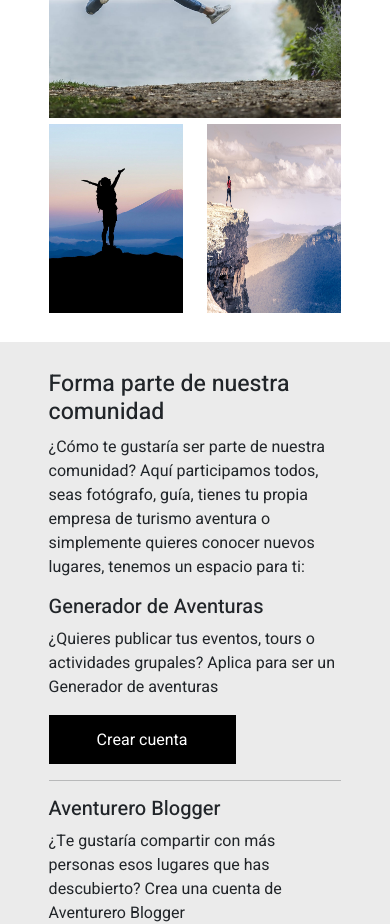
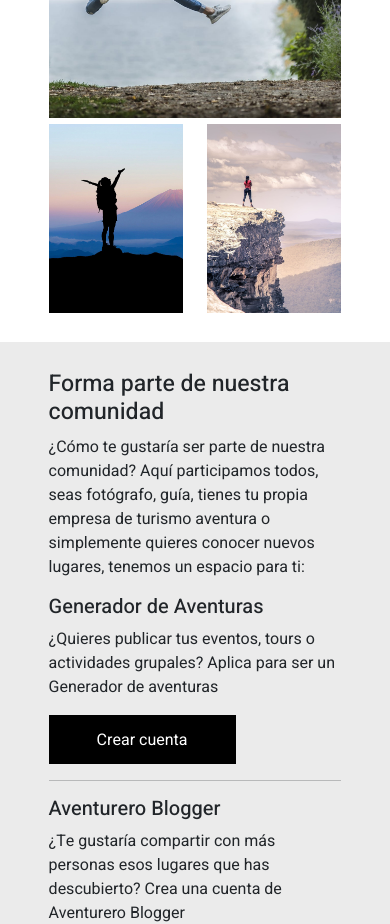
Before and after one commit to Isa-V/Vera-DeporteAventura, a website: page pages/sobre-nosotros.html in a window 390 px wide. Shown: the part 840-1764 px from the top of the page. Drawn offline with nearby package versions, Linux system fonts and the light colour scheme.

Commit message:
se quitaron las lineas comentadas que ya no estaban sirviendo y se arreglaron detalles del responsive

```diff
--- a/pages/sobre-nosotros.html
+++ b/pages/sobre-nosotros.html
@@ -77,7 +77,7 @@
 
         <img src="../media/woman-jump.jpg" alt="Imagen aire libre mujer salta" class="col-12" id="nosotrosImg1">
         <img src="../media/woman-backpacker.jpg" alt="imagen mujer con mochila" class="col-6">
-        <img src="../media/woman-view.jpg" alt="imagen mujer linda vista" class="col-6">
+        <img src="../media/woman-view.jpg" alt="imagen mujer linda vista" class="col-6" id="nosotrosImg2">
 
     </section>
 
--- a/scss/main.scss
+++ b/scss/main.scss
@@ -200,6 +200,12 @@ $mainsStyles:(
     object-fit: cover;
 }
 
+#nosotrosImg2{
+    object-fit: cover;
+    object-position: left bottom;
+}
+
+
 .sobreNosotrosComunidad{
     background-color: #ebebeb;
 }
```
Also changed, not shown: pages/descubre.html (+0 -52 lines), css/main.css.
